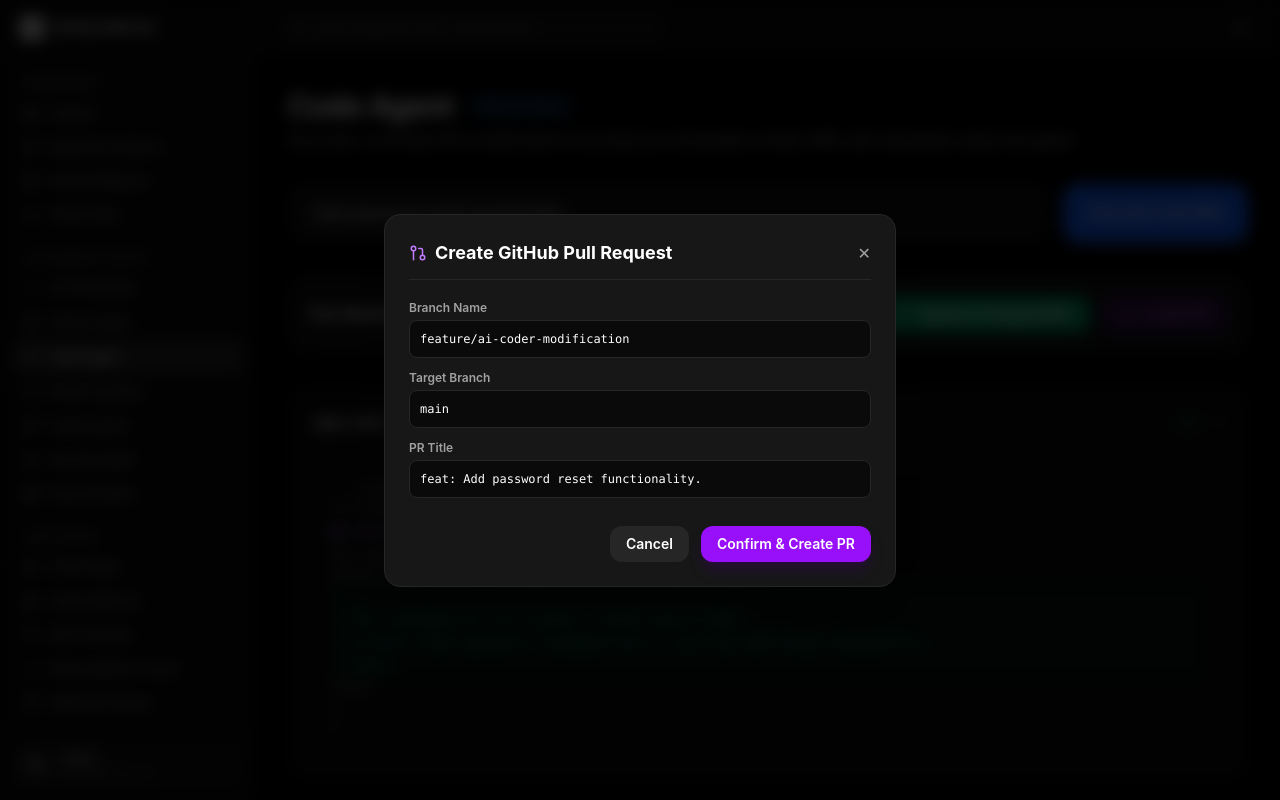
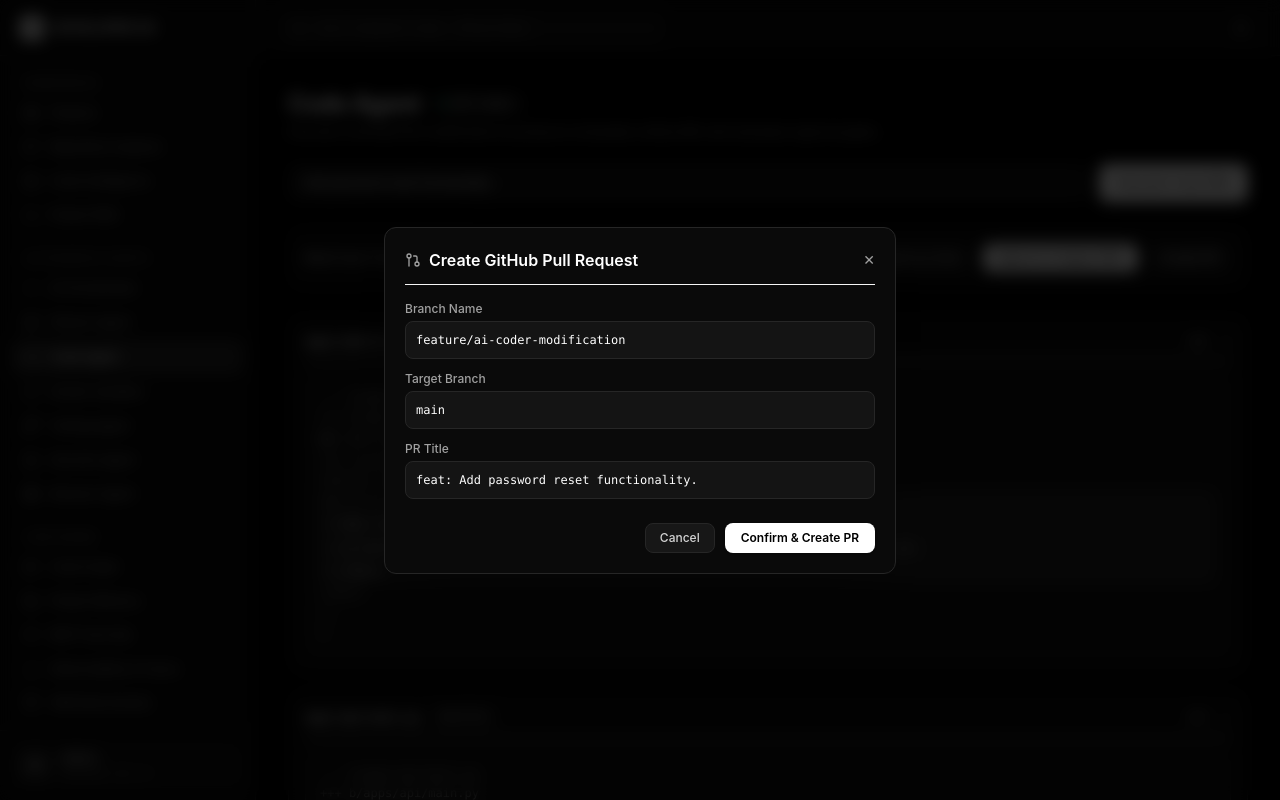
Before and after one commit to ktilak12/Ai-developers-OS, a Next.js app in the folder apps/web/: page /coder in a window 1280 px wide. Both pictures are taken after a click on the button "Create PR". Built offline with nearby package versions, Linux system fonts and the light colour scheme.

Commit message:
style: convert coder agent dashboard to clean monochrome dark theme

```diff
--- a/apps/web/src/app/(dashboard)/coder/page.tsx
+++ b/apps/web/src/app/(dashboard)/coder/page.tsx
@@ -118,22 +118,23 @@
   const totalDeletions = changes.reduce((sum, c) => sum + (c.deletions || 0), 0);
 
   return (
-    <div className="max-w-6xl mx-auto space-y-8 pb-16">
+    <div className="max-w-6xl mx-auto space-y-6 pb-16">
       {/* Header */}
       <div className="flex flex-col sm:flex-row sm:items-center sm:justify-between gap-4">
         <div>
-          <div className="flex items-center gap-3">
-            <h1 className="text-3xl font-bold text-white tracking-tight">Code Agent</h1>
-            <span className="inline-flex items-center rounded-full bg-blue-500/10 px-3 py-1 text-xs font-semibold text-blue-400 border border-blue-500/20">
-              Phase 6 Active
+          <div className="flex items-center gap-2.5">
+            <h1 className="text-2xl font-bold text-white tracking-tight">Code Agent</h1>
+            <span className="inline-flex items-center gap-1.5 rounded-full bg-neutral-900 px-2.5 py-0.5 text-[11px] font-medium text-neutral-300 border border-neutral-800 font-mono">
+              <span className="h-1.5 w-1.5 rounded-full bg-emerald-500"></span>
+              AST Coder
             </span>
           </div>
-          <p className="text-neutral-400 mt-1">Executes controlled file modifications & produces reviewable unified diffs with developer approval gates.</p>
+          <p className="text-xs text-neutral-400 mt-1">Executes controlled file modifications & produces reviewable unified diffs with developer approval gates.</p>
         </div>
 
         {approved && (
-          <span className="inline-flex items-center gap-2 rounded-xl bg-emerald-500/10 px-4 py-2 text-sm font-semibold text-emerald-400 border border-emerald-500/20">
-            <svg xmlns="http://www.w3.org/2000/svg" width="16" height="16" viewBox="0 0 24 24" fill="none" stroke="currentColor" strokeWidth="2.5" strokeLinecap="round" strokeLinejoin="round"><polyline points="20 6 9 17 4 12"/></svg>
+          <span className="inline-flex items-center gap-1.5 rounded-lg bg-neutral-900 px-3 py-1.5 text-xs font-medium text-neutral-300 border border-neutral-800">
+            <span className="h-1.5 w-1.5 rounded-full bg-emerald-500"></span>
             Workspace Updated & Approved
           </span>
         )}
@@ -141,30 +142,30 @@
 
       {/* Active Plan Banner (if transferred from Planner) */}
       {activePlan && (
-        <div className="rounded-2xl border border-blue-500/30 bg-blue-950/20 p-5 backdrop-blur-xl flex flex-col md:flex-row md:items-center justify-between gap-4">
+        <div className="rounded-xl border border-neutral-800 bg-neutral-950 p-4 flex flex-col md:flex-row md:items-center justify-between gap-3 shadow-sm">
           <div>
-            <span className="text-xs font-semibold uppercase tracking-wider text-blue-400">Approved Planner Goal</span>
-            <p className="text-base font-bold text-white mt-0.5">{activePlan.goal}</p>
+            <span className="text-[11px] font-medium uppercase tracking-wider text-neutral-400">Approved Planner Goal</span>
+            <p className="text-sm font-semibold text-white mt-0.5">{activePlan.goal}</p>
           </div>
-          <span className="inline-flex items-center rounded-lg bg-neutral-900 px-3 py-1 text-xs font-mono text-neutral-300 border border-neutral-800 shrink-0">
-            Plan Steps: {activePlan.implementation_steps?.length ?? 5}
+          <span className="inline-flex items-center rounded-md bg-neutral-900 px-2.5 py-1 text-xs font-mono text-neutral-300 border border-neutral-800 shrink-0">
+            Steps: {activePlan.implementation_steps?.length ?? 5}
           </span>
         </div>
       )}
 
       {/* Task Context Form */}
-      <form onSubmit={handleRunCoder} className="flex gap-4">
+      <form onSubmit={handleRunCoder} className="flex gap-2.5">
         <input
           type="text"
           value={taskName}
           onChange={(e) => setTaskName(e.target.value)}
           placeholder="Enter task context for Code Agent"
-          className="flex-1 rounded-2xl border border-neutral-800 bg-neutral-900/80 px-6 py-4 text-base text-white placeholder-neutral-500 focus:border-blue-500 focus:outline-none focus:ring-1 focus:ring-blue-500 transition-colors shadow-xl"
+          className="flex-1 rounded-lg border border-neutral-800 bg-neutral-900/80 px-3.5 py-2.5 text-xs text-white placeholder-neutral-500 focus:border-neutral-600 focus:outline-none transition-colors"
         />
         <button
           type="submit"
           disabled={loading}
-          className="rounded-2xl bg-blue-600 px-6 py-4 text-sm font-semibold text-white hover:bg-blue-500 transition-colors shadow-lg shadow-blue-950/40 flex items-center gap-2 shrink-0 disabled:opacity-50"
+          className="rounded-lg bg-white px-4 py-2.5 text-xs font-semibold text-black hover:bg-neutral-200 transition-colors shadow-sm flex items-center gap-1.5 shrink-0 disabled:opacity-50"
         >
           {loading ? "Modifying..." : "Generate Code Diffs"}
         </button>
@@ -172,34 +173,34 @@
 
       {/* Applied Status Alert */}
       {appliedStatus && (
-        <div className="rounded-xl border border-emerald-500/30 bg-emerald-950/30 p-4 text-sm font-medium text-emerald-400 flex items-center gap-3">
-          <svg xmlns="http://www.w3.org/2000/svg" width="18" height="18" viewBox="0 0 24 24" fill="none" stroke="currentColor" strokeWidth="2.5" strokeLinecap="round" strokeLinejoin="round"><path d="M22 11.08V12a10 10 0 1 1-5.93-9.14"/><polyline points="22 4 12 14.01 9 11.01"/></svg>
+        <div className="rounded-lg border border-neutral-800 bg-neutral-900/80 p-3 text-xs text-neutral-200 flex items-center gap-2.5">
+          <span className="h-1.5 w-1.5 rounded-full bg-emerald-500 shrink-0"></span>
           <span>{appliedStatus}</span>
         </div>
       )}
 
       {/* Diff Toolbar & Summary Bar */}
-      <div className="rounded-2xl border border-neutral-800 bg-neutral-900/70 p-5 flex flex-col md:flex-row md:items-center justify-between gap-4">
-        <div className="flex items-center gap-4 text-sm">
-          <span className="font-bold text-white">Files Modified: <span className="font-mono text-blue-400">{changes.length}</span></span>
-          <span className="font-mono font-bold text-emerald-400">+{totalAdditions} lines</span>
-          <span className="font-mono font-bold text-red-400">-{totalDeletions} lines</span>
+      <div className="rounded-xl border border-neutral-800 bg-neutral-950 p-4 flex flex-col md:flex-row md:items-center justify-between gap-3 shadow-sm">
+        <div className="flex items-center gap-4 text-xs font-mono">
+          <span className="text-white">Modified Files: <span className="text-neutral-300 font-semibold">{changes.length}</span></span>
+          <span className="text-neutral-300 font-semibold">+{totalAdditions}</span>
+          <span className="text-neutral-400">-{totalDeletions}</span>
         </div>
 
-        <div className="flex items-center gap-3">
-          <div className="flex rounded-xl bg-neutral-950 p-1 border border-neutral-800">
+        <div className="flex items-center gap-2.5">
+          <div className="flex rounded-lg bg-neutral-900 p-0.5 border border-neutral-800">
             <button
               onClick={() => setViewMode("unified")}
-              className={`px-3 py-1 text-xs font-semibold rounded-lg transition-colors ${
-                viewMode === "unified" ? "bg-blue-600 text-white" : "text-neutral-400 hover:text-white"
+              className={`px-2.5 py-1 text-xs font-medium rounded-md transition-colors ${
+                viewMode === "unified" ? "bg-white text-black font-semibold shadow-sm" : "text-neutral-400 hover:text-white"
               }`}
             >
               Unified Diff
             </button>
             <button
               onClick={() => setViewMode("split")}
-              className={`px-3 py-1 text-xs font-semibold rounded-lg transition-colors ${
-                viewMode === "split" ? "bg-blue-600 text-white" : "text-neutral-400 hover:text-white"
+              className={`px-2.5 py-1 text-xs font-medium rounded-md transition-colors ${
+                viewMode === "split" ? "bg-white text-black font-semibold shadow-sm" : "text-neutral-400 hover:text-white"
               }`}
             >
               Side-by-Side
@@ -209,50 +210,48 @@
           <button
             onClick={handleApplyChanges}
             disabled={applying}
-            className="rounded-xl bg-emerald-600 px-5 py-2 text-sm font-bold text-white hover:bg-emerald-500 transition-colors shadow-lg shadow-emerald-950/40 flex items-center gap-2"
+            className="rounded-lg bg-white px-3.5 py-1.5 text-xs font-semibold text-black hover:bg-neutral-200 transition-colors shadow-sm flex items-center gap-1.5"
           >
-            <svg xmlns="http://www.w3.org/2000/svg" width="16" height="16" viewBox="0 0 24 24" fill="none" stroke="currentColor" strokeWidth="2.5" strokeLinecap="round" strokeLinejoin="round"><polyline points="20 6 9 17 4 12"/></svg>
             {applying ? "Applying..." : "Approve & Apply Diffs"}
           </button>
 
           <button
             onClick={() => setShowPRModal(true)}
-            className="rounded-xl bg-purple-600/20 text-purple-400 border border-purple-500/30 px-4 py-2 text-sm font-semibold hover:bg-purple-600/30 transition-colors flex items-center gap-2"
+            className="rounded-lg bg-neutral-900 text-neutral-300 border border-neutral-800 px-3 py-1.5 text-xs font-medium hover:bg-neutral-850 hover:text-white transition-colors flex items-center gap-1.5"
           >
-            <svg xmlns="http://www.w3.org/2000/svg" width="16" height="16" viewBox="0 0 24 24" fill="none" stroke="currentColor" strokeWidth="2" strokeLinecap="round" strokeLinejoin="round"><circle cx="18" cy="18" r="3"/><circle cx="6" cy="6" r="3"/><path d="M13 6h3a2 2 0 0 1 2 2v7"/><line x1="6" y1="9" x2="6" y2="21"/></svg>
             Create PR
           </button>
         </div>
       </div>
 
       {/* Diffs List */}
-      <div className="space-y-6">
+      <div className="space-y-4">
         {changes.map((change, idx) => (
-          <div key={idx} className="rounded-2xl border border-neutral-800 bg-neutral-900/50 p-6 space-y-4 shadow-xl">
-            <div className="flex items-center justify-between border-b border-neutral-800 pb-3">
-              <div className="flex items-center gap-3 font-mono text-sm">
-                <span className="font-bold text-white">{change.file_path}</span>
-                <span className="rounded bg-blue-500/10 px-2 py-0.5 text-xs text-blue-400 border border-blue-500/20 uppercase font-semibold">
+          <div key={idx} className="rounded-xl border border-neutral-800 bg-neutral-950 p-4 space-y-3 shadow-sm">
+            <div className="flex items-center justify-between border-b border-neutral-850 pb-2.5">
+              <div className="flex items-center gap-2.5 font-mono text-xs">
+                <span className="font-semibold text-white">{change.file_path}</span>
+                <span className="rounded bg-neutral-900 px-2 py-0.5 text-[10px] text-neutral-400 border border-neutral-800 uppercase font-medium">
                   {change.change_type}
                 </span>
               </div>
-              <div className="flex items-center gap-3 font-mono text-xs">
-                <span className="text-emerald-400">+{change.additions || 0}</span>
-                <span className="text-red-400">-{change.deletions || 0}</span>
+              <div className="flex items-center gap-2.5 font-mono text-xs">
+                <span className="text-neutral-300">+{change.additions || 0}</span>
+                <span className="text-neutral-500">-{change.deletions || 0}</span>
               </div>
             </div>
 
             {/* Unified View */}
             {viewMode === "unified" && (
-              <div className="rounded-xl border border-neutral-800 bg-neutral-950 p-4 font-mono text-xs overflow-x-auto leading-relaxed">
+              <div className="rounded-lg border border-neutral-800 bg-neutral-900/60 p-3.5 font-mono text-xs overflow-x-auto leading-relaxed">
                 {change.diff.split("\n").map((line, lIdx) => {
                   let colorClass = "text-neutral-400";
                   if (line.startsWith("+") && !line.startsWith("+++")) {
-                    colorClass = "text-emerald-400 bg-emerald-950/30 px-1 py-0.5 rounded";
+                    colorClass = "text-neutral-100 bg-neutral-800/80 px-1 py-0.5 rounded";
                   } else if (line.startsWith("-") && !line.startsWith("---")) {
-                    colorClass = "text-red-400 bg-red-950/30 px-1 py-0.5 rounded";
+                    colorClass = "text-neutral-500 line-through px-1 py-0.5";
                   } else if (line.startsWith("@@")) {
-                    colorClass = "text-purple-400 font-bold py-1";
+                    colorClass = "text-neutral-400 font-semibold py-0.5";
                   }
                   return (
                     <div key={lIdx} className={colorClass}>
@@ -265,18 +264,18 @@
 
             {/* Side-by-Side Split View */}
             {viewMode === "split" && (
-              <div className="grid grid-cols-1 md:grid-cols-2 gap-4 font-mono text-xs">
-                <div className="rounded-xl border border-neutral-800 bg-neutral-950 p-4 space-y-1">
-                  <span className="text-xs font-bold uppercase tracking-wider text-red-400 block mb-2 border-b border-neutral-800 pb-1">
+              <div className="grid grid-cols-1 md:grid-cols-2 gap-3 font-mono text-xs">
+                <div className="rounded-lg border border-neutral-800 bg-neutral-900/60 p-3 space-y-1">
+                  <span className="text-[11px] font-medium uppercase tracking-wider text-neutral-400 block mb-1.5 border-b border-neutral-800 pb-1">
                     Existing Baseline Content
                   </span>
-                  <pre className="text-neutral-400 whitespace-pre-wrap font-mono">{change.old_content || "// Empty or New File"}</pre>
+                  <pre className="text-neutral-500 whitespace-pre-wrap font-mono">{change.old_content || "// Empty or New File"}</pre>
                 </div>
-                <div className="rounded-xl border border-neutral-800 bg-neutral-950 p-4 space-y-1">
-                  <span className="text-xs font-bold uppercase tracking-wider text-emerald-400 block mb-2 border-b border-neutral-800 pb-1">
+                <div className="rounded-lg border border-neutral-800 bg-neutral-900/60 p-3 space-y-1">
+                  <span className="text-[11px] font-medium uppercase tracking-wider text-neutral-200 block mb-1.5 border-b border-neutral-800 pb-1">
                     Modified Content Output
                   </span>
-                  <pre className="text-emerald-300 whitespace-pre-wrap font-mono">{change.new_content}</pre>
+                  <pre className="text-neutral-200 whitespace-pre-wrap font-mono">{change.new_content}</pre>
                 </div>
               </div>
             )}
@@ -287,33 +286,33 @@
       {/* GitHub PR Modal Preview */}
       {showPRModal && (
         <div className="fixed inset-0 z-50 flex items-center justify-center bg-black/80 backdrop-blur-sm p-4">
-          <div className="w-full max-w-lg rounded-2xl border border-neutral-800 bg-neutral-900 p-6 space-y-5 shadow-2xl">
-            <div className="flex items-center justify-between border-b border-neutral-800 pb-3">
-              <h3 className="text-lg font-bold text-white flex items-center gap-2">
-                <svg xmlns="http://www.w3.org/2000/svg" width="18" height="18" viewBox="0 0 24 24" fill="none" stroke="currentColor" strokeWidth="2" strokeLinecap="round" strokeLinejoin="round" className="text-purple-400"><circle cx="18" cy="18" r="3"/><circle cx="6" cy="6" r="3"/><path d="M13 6h3a2 2 0 0 1 2 2v7"/><line x1="6" y1="9" x2="6" y2="21"/></svg>
+          <div className="w-full max-w-lg rounded-xl border border-neutral-800 bg-neutral-950 p-5 space-y-4 shadow-2xl">
+            <div className="flex items-center justify-between border-b border-neutral-850 pb-3">
+              <h3 className="text-base font-semibold text-white flex items-center gap-2">
+                <svg xmlns="http://www.w3.org/2000/svg" width="16" height="16" viewBox="0 0 24 24" fill="none" stroke="currentColor" strokeWidth="2" strokeLinecap="round" strokeLinejoin="round" className="text-neutral-400"><circle cx="18" cy="18" r="3"/><circle cx="6" cy="6" r="3"/><path d="M13 6h3a2 2 0 0 1 2 2v7"/><line x1="6" y1="9" x2="6" y2="21"/></svg>
                 Create GitHub Pull Request
               </h3>
-              <button onClick={() => setShowPRModal(false)} className="text-neutral-400 hover:text-white">✕</button>
+              <button onClick={() => setShowPRModal(false)} className="text-neutral-400 hover:text-white text-sm">✕</button>
             </div>
 
             <div className="space-y-3 text-xs">
               <div>
-                <label className="text-neutral-400 font-semibold block mb-1">Branch Name</label>
-                <input type="text" readOnly value="feature/ai-coder-modification" className="w-full bg-neutral-950 border border-neutral-800 rounded-lg p-2.5 text-white font-mono" />
+                <label className="text-neutral-400 font-medium block mb-1">Branch Name</label>
+                <input type="text" readOnly value="feature/ai-coder-modification" className="w-full bg-neutral-900/80 border border-neutral-800 rounded-lg p-2.5 text-white font-mono text-xs" />
               </div>
               <div>
-                <label className="text-neutral-400 font-semibold block mb-1">Target Branch</label>
-                <input type="text" readOnly value="main" className="w-full bg-neutral-950 border border-neutral-800 rounded-lg p-2.5 text-white font-mono" />
+                <label className="text-neutral-400 font-medium block mb-1">Target Branch</label>
+                <input type="text" readOnly value="main" className="w-full bg-neutral-900/80 border border-neutral-800 rounded-lg p-2.5 text-white font-mono text-xs" />
               </div>
               <div>
-                <label className="text-neutral-400 font-semibold block mb-1">PR Title</label>
-                <input type="text" readOnly value={`feat: ${taskName}`} className="w-full bg-neutral-950 border border-neutral-800 rounded-lg p-2.5 text-white font-mono" />
+                <label className="text-neutral-400 font-medium block mb-1">PR Title</label>
+                <input type="text" readOnly value={`feat: ${taskName}`} className="w-full bg-neutral-900/80 border border-neutral-800 rounded-lg p-2.5 text-white font-mono text-xs" />
               </div>
             </div>
 
-            <div className="flex justify-end gap-3 pt-2">
-              <button onClick={() => setShowPRModal(false)} className="px-4 py-2 rounded-xl bg-neutral-800 text-sm font-semibold text-white hover:bg-neutral-700">Cancel</button>
-              <button onClick={() => { setShowPRModal(false); setApproved(true); setAppliedStatus("Pull Request #42 created successfully on GitHub repository!"); }} className="px-4 py-2 rounded-xl bg-purple-600 text-sm font-semibold text-white hover:bg-purple-500 shadow-lg shadow-purple-950/40">Confirm & Create PR</button>
+            <div className="flex justify-end gap-2.5 pt-2">
+              <button onClick={() => setShowPRModal(false)} className="px-3.5 py-1.5 rounded-lg bg-neutral-900 border border-neutral-800 text-xs font-medium text-neutral-300 hover:bg-neutral-800">Cancel</button>
+              <button onClick={() => { setShowPRModal(false); setApproved(true); setAppliedStatus("Pull Request #42 created successfully on GitHub repository!"); }} className="px-4 py-1.5 rounded-lg bg-white text-xs font-semibold text-black hover:bg-neutral-200 shadow-sm">Confirm & Create PR</button>
             </div>
           </div>
         </div>
```
